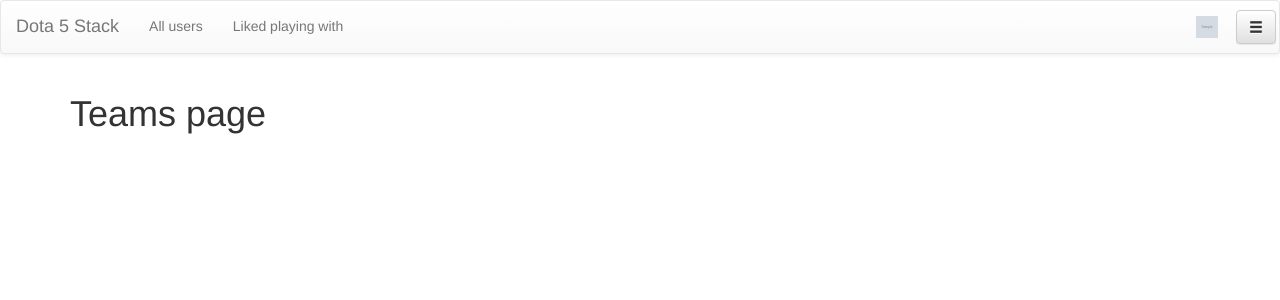
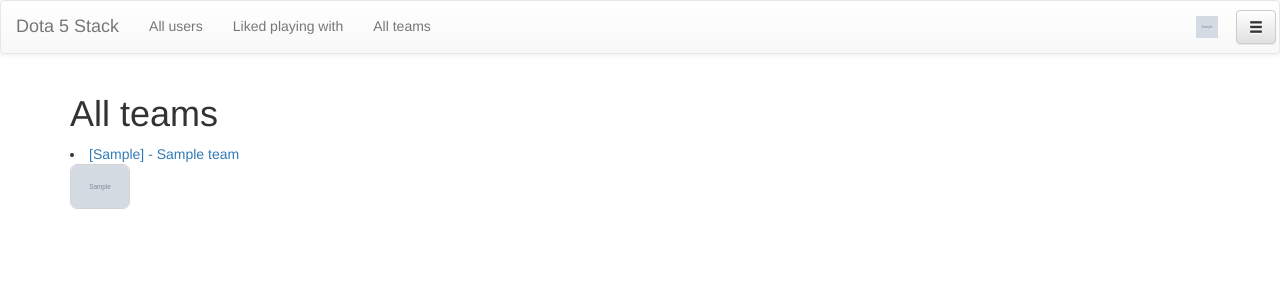
Before and after one commit to akam/dota5stack, a Flask app: page /teams/ in a window 1280 px wide. Shown: the top 300 px of the page. Run offline with Flask 2, Linux system fonts and the light colour scheme; a user stored in the database is signed in; tables that the repository leaves empty hold one stand-in row (values such as "Sample post"); grey boxes marked "Sample" are stand-in pictures; some libraries are stand-ins or nearby versions.

Commit message:
added team page

```diff
--- a/project/teams/models.py
+++ b/project/teams/models.py
@@ -12,4 +12,4 @@ class Team(db.Model):
     def __init__(self, prefix, name, num_players):
         self.prefix = prefix
         self.name = name
-        self.num_players
+        self.num_players = num_players
--- a/project/teams/templates/teams/index.html
+++ b/project/teams/templates/teams/index.html
@@ -4,5 +4,20 @@
 {% endblock %}
 
 {% block content %}
-  <h1>Teams page</h1>
+  <h1>All teams</h1>
+  {% for team in teams %}
+    <li><a href="{{ url_for('teams.show', id=team.id) }}">
+    {% if team.prefix %}
+      [{{team.prefix}}]
+    {% endif %}
+    - {{team.name}}
+    </a></li>
+
+  {% for player in team.userz %}
+    <img class="card-image" src="{{player.users.img_url}}" alt="">
+  {% endfor %}
+
+  {% endfor %}
+
+
 {% endblock %}
--- a/project/teams/views.py
+++ b/project/teams/views.py
@@ -1,8 +1,8 @@
-from flask import redirect, render_template, request, url_for, Blueprint
-# from project.messages.models import Message
-from project.users.models import User
+from flask import redirect, render_template, request, url_for, Blueprint, flash
+from project.users.models import User, TeamUsers
+from project.teams.models import Team
 from project.users.views import ensure_correct_user
-# from project.messages.forms import MessageForm
+from project.teams.forms import TeamForm
 from flask_login import current_user, login_required
 from project import db
 
@@ -12,6 +12,76 @@ teams_blueprint = Blueprint(
     template_folder='templates'
 )
 
-@teams_blueprint.route('/')
+@teams_blueprint.route('/', methods=["GET", "POST"])
 def index():
-    return render_template('teams/index.html')
+    if request.method == "POST":
+        form = TeamForm(request.form)
+        from IPython import embed; embed()
+        new_team = Team(
+            name = form.name.data,
+            prefix = form.prefix.data,
+            num_players = current_user.id
+        )
+        db.session.add(new_team)
+        db.session.commit()
+        new_team_member = TeamUsers(
+            team_id = new_team.id,
+            user_id = current_user.id,
+            status = 3,
+        )
+        db.session.add(new_team_member)
+        db.session.commit()
+        flash({ 'text': "You have successfully made team {} [{}]!".format(form.name.data,form.prefix.data), 'status': 'success' })
+        return redirect(url_for('teams.index'))
+    teams = Team.query.all()
+    return render_template('teams/index.html', teams=teams)
+
+@teams_blueprint.route('/new')
+def new():
+    form = TeamForm(request.form)
+    return render_template('teams/new.html', form=form)
+
+@teams_blueprint.route('/<int:id>', methods=['GET', 'PATCH'])
+def show(id):
+    team = Team.query.get(id)
+    if request.method == b'PATCH':
+        form=TeamForm(request.form)
+        if form.validate():
+            team.name = form.name.data
+            team.prefix = form.prefix.data
+            db.session.add(team)
+            db.session.commit()
+            flash({ 'text': "You have successfully edited the team name to {}!".format(form.name.data), 'status': 'success' })
+            return redirect(url_for('teams.show', id=team.id))
+        return render_template('teams/edit.html', form=form, team=team)
+    found_team = TeamUsers.query.filter_by(team_id=id).all()
+
+    found_users = [user.user_id for user in found_team]
+    users = User.query.filter(User.id.in_(found_users)).all()
+    return render_template('teams/show.html', team=team, users=users)
+
+@teams_blueprint.route('/<int:id>/edit')
+def edit(id):
+    team = Team.query.get(id)
+    if team.num_players != current_user.id:
+        flash({'text': "Not Authorized", 'status': 'danger'})
+        return redirect(url_for('teams.index'))
+    return render_template('teams/edit.html', form=TeamForm(request.form), team=Team.query.get(id))
+
+@teams_blueprint.route('/<int:id>/invite/<int:user_id>', methods=['POST'])
+def invite(id, user_id):
+    team = Team.query.get(id)
+    if team.num_players != current_user.id:
+        flash({'text': "Not Authorized", 'status': 'danger'})
+        return redirect(url_for('teams.index'))
+
+
+    new_team_member = TeamUsers(
+        team_id = id,
+        user_id = user_id,
+        status = 1,
+    )
+    db.session.add(new_team_member)
+    db.session.commit()
+    flash({ 'text': "Invite sent successfully!", 'status': 'success' })
+    return redirect(url_for('teams.index'))
--- a/project/templates/base.html
+++ b/project/templates/base.html
@@ -26,6 +26,7 @@
     <ul class="nav navbar-nav navbar-left">
       <li><a href="{{ url_for('users.index') }}">All users</a></li>
       <li><a href="{{ url_for('users.liking', id=current_user.id) }}">Liked playing with</a></li>
+      <li><a href="{{ url_for('teams.index') }}">All teams</a></li>
     </ul>
     {% endif %}
     <ul class="nav navbar-nav navbar-right">
--- a/project/templates/home.html
+++ b/project/templates/home.html
@@ -6,6 +6,9 @@
 {% block content %}
   {% if current_user.is_authenticated %}
   <h1>Welcome back {{user.username}}!</h1>
+
+
+
   {% else %}
   <h1>Welcome to Dota 5 Stack</h1>
   <h3>Please sign up or log in to start finding people to fill your party</h3>
--- a/project/users/templates/users/show.html
+++ b/project/users/templates/users/show.html
@@ -13,6 +13,12 @@
             <input type="submit" value="Like playing with" class="btn btn-primary">
           </form>
         {% endif %}
+      {% endif %}
+      <br>
+      {% if current_user.is_authenticated and current_user.teamz[0].status == 3 %}
+        <form method="POST" action="{{url_for('teams.invite', id=current_user.teamz[0].team_id, user_id=user.id )}}">
+          <input type="submit" value="Invite to team" class="btn btn-warning">
+        </form>
       {% endif %}
     </div>
     <div class="col-xs-3">
```
Also changed, not shown: migrations/versions/6871cf265077_changed_strcture_of_teamusers.py (added, +46 -0 lines), migrations/versions/8eb991f8ca80_changed_strcture_of_teamusers.py (added, +46 -0 lines), project/teams/forms.py (+7 -0 lines), project/teams/templates/teams/edit.html (+36 -0 lines), project/teams/templates/teams/new.html (+36 -0 lines), project/teams/templates/teams/show.html (+23 -0 lines), project/users/models.py (+39 -16 lines).
